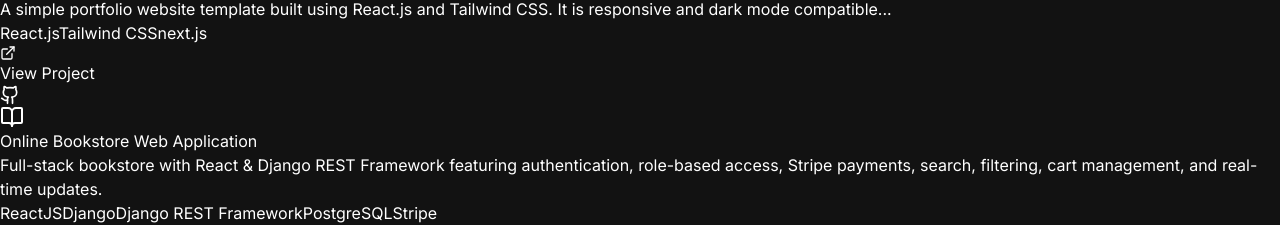
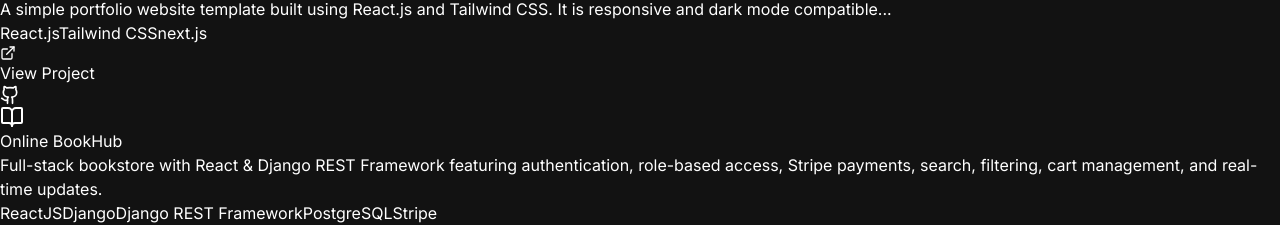
Before and after one commit to vaibhavmashal/vaibhavmashal-portfolio, a Next.js app: page / in a window 1280 px wide. Shown: the part 1414-1639 px from the top of the page. Built offline with nearby package versions, Linux system fonts and the light colour scheme.

Commit message:
Rename Online Bookstore project to Online BookHub in ProjectsSection

```diff
--- a/src/components/ProjectsSenction.tsx
+++ b/src/components/ProjectsSenction.tsx
@@ -26,7 +26,7 @@
     githubLink: "#",
   },
   {
-    title: 'Online Bookstore Web Application',
+    title: 'Online BookHub',
     icon: <BookOpen className='w-6 h-6 mt-1 text-emerald-500' />,
     description: 'Full-stack bookstore with React & Django REST Framework featuring authentication, role-based access, Stripe payments, search, filtering, cart management, and real-time updates.',
     technologies: ['ReactJS', 'Django', 'Django REST Framework', 'PostgreSQL', 'Stripe'],
```
